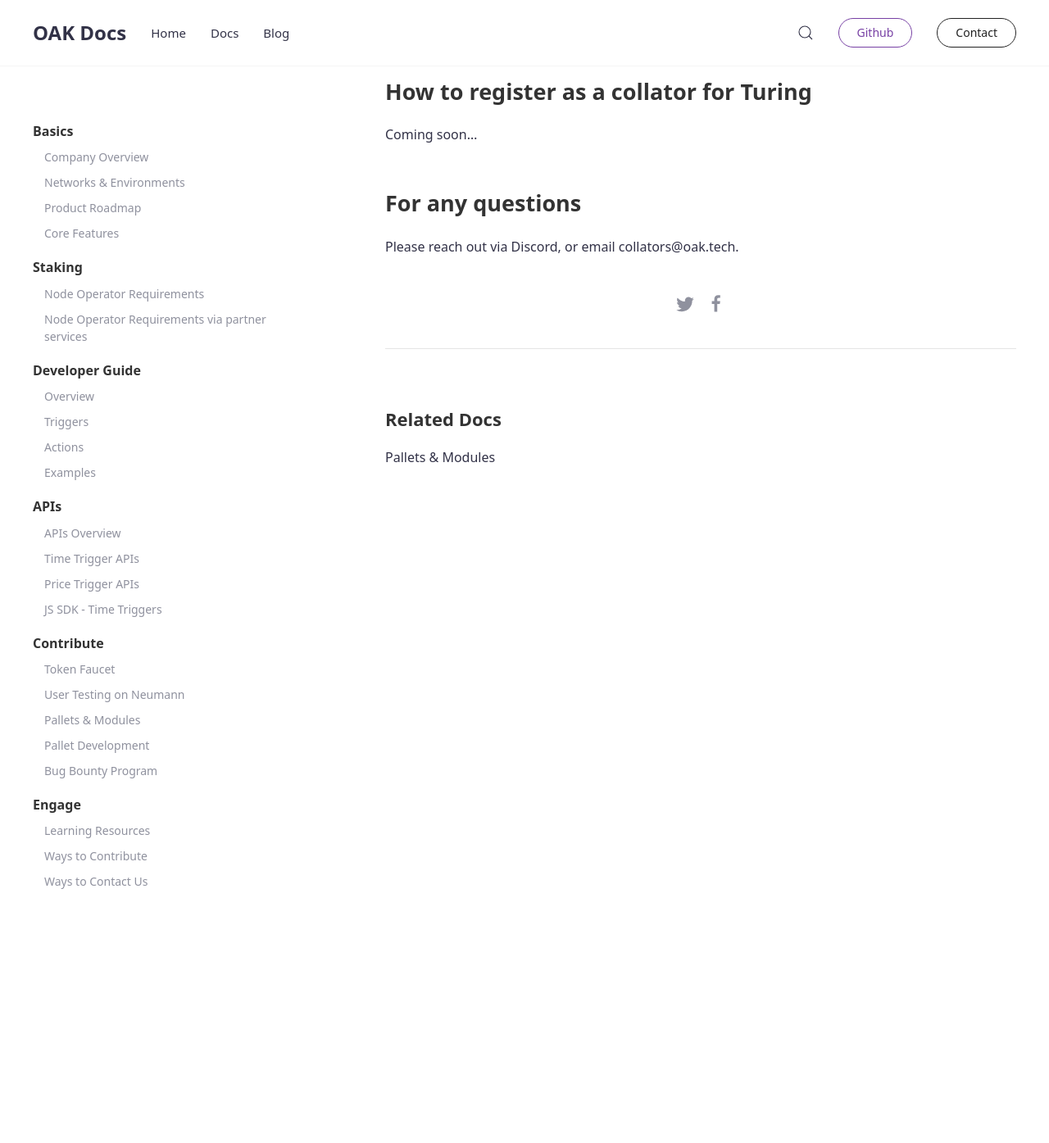
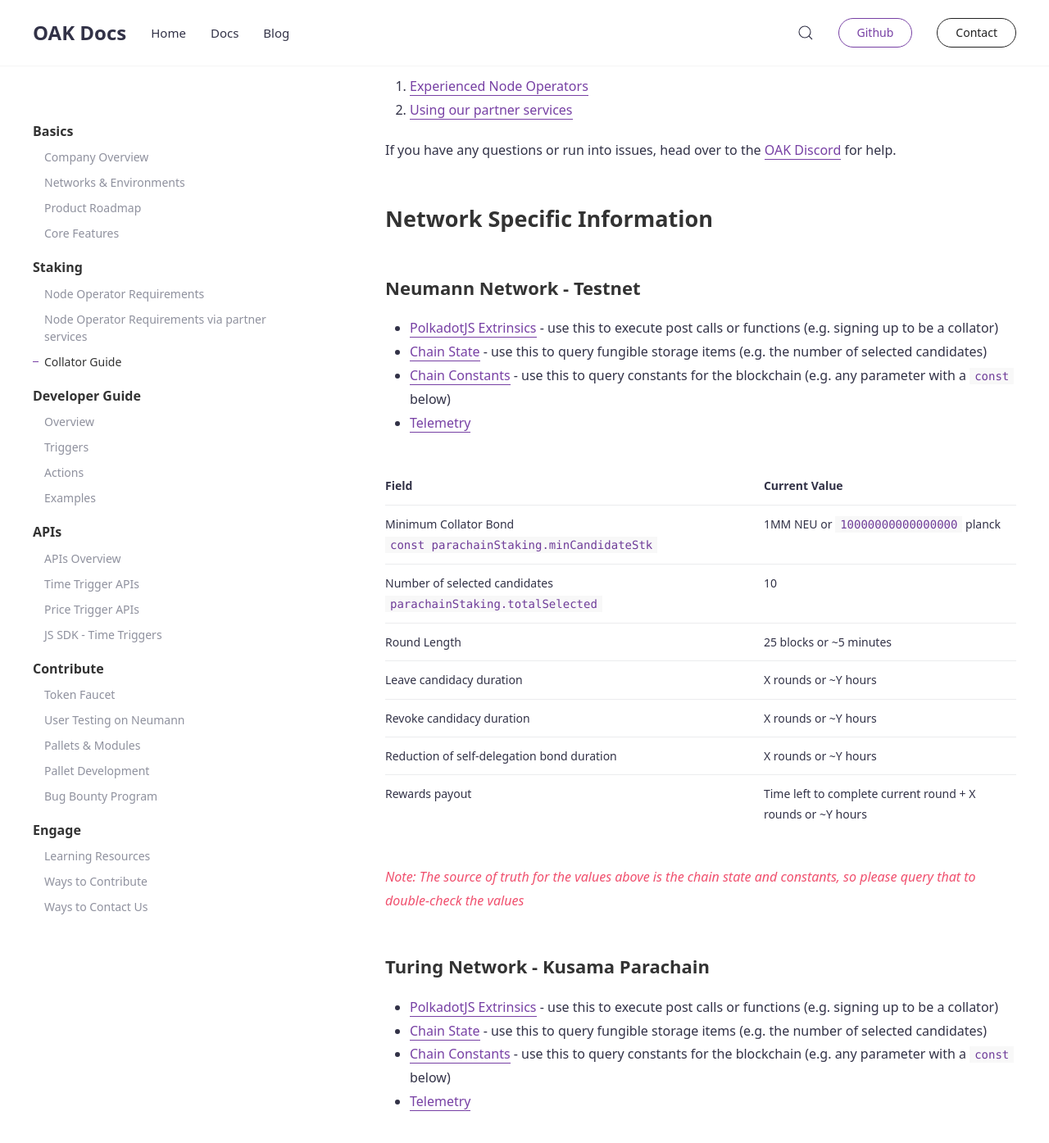
Before and after one commit to AvaProtocol/OAK-docs, a Jekyll site: the page built from _docs/collators.md, in a window 1280 px wide and 1400 px high, scrolled down 375 px. Shown: the top 1395 px of the window at 82% size. Built offline with Jekyll 4.4.1, drawn with Linux system fonts in a browser that asks for light colours; some of the changed text lies outside the part shown.

Commit message:
start collator onboarding docs

```diff
--- a/_data/navigation_docs.yml
+++ b/_data/navigation_docs.yml
@@ -9,6 +9,7 @@
   docs:
   - node-operator-requirements
   - node-operator-requirements-service
+  - collators
 
 - title: Developer Guide
   docs:
--- a/_docs/collators.md
+++ b/_docs/collators.md
@@ -6,10 +6,62 @@
 ---
 
 ## Pre-requisites to start producing blocks
+
+Before you start producing blocks and earning rewards as a collator, you must first setup your node. Head over to the following pages for a tutorial on the node setup:
+
+1. [Experienced Node Operators](../node-operator-requirements)
+2. [Using our partner services](../node-operator-requirements-service)
+
+If you have any questions or run into issues, head over to the [OAK Discord](https://discord.gg/7W9UDvsbwh) for help.
+
+## Network Specific Information
+
+### Neumann Network - Testnet
+
+- [PolkadotJS Extrinsics](https://polkadot.js.org/apps/?rpc=wss%3A%2F%2Frpc.testnet.oak.tech#/extrinsics) - use this to execute post calls or functions (e.g. signing up to be a collator)
+- [Chain State](https://polkadot.js.org/apps/?rpc=wss%3A%2F%2Frpc.testnet.oak.tech#/chainstate) - use this to query fungible storage items (e.g. the number of selected candidates)
+- [Chain Constants](https://polkadot.js.org/apps/?rpc=wss%3A%2F%2Frpc.testnet.oak.tech#/chainstate/constants) - use this to query constants for the blockchain (e.g. any parameter with a `const` below)
+- [Telemetry](https://telemetry.polkadot.io/#list/0x42e75532d6809775cef4b9ca8e4bb49be2dc1e87c9ff1ba299e78481b5cb3047)
+
+| Field                                                          | Current Value                                              |
+| -------------------------------------------------------------- | ---------------------------------------------------------- |
+| Minimum Collator Bond `const parachainStaking.minCandidateStk` | 1MM NEU or `10000000000000000` planck                      |
+| Number of selected candidates `parachainStaking.totalSelected` | 10                                                         |
+| Round Length                                                   | 25 blocks or ~5 minutes                                    |
+| Leave candidacy duration                                       | X rounds or ~Y hours                                       |
+| Revoke candidacy duration                                      | X rounds or ~Y hours                                       |
+| Reduction of self-delegation bond duration                     | X rounds or ~Y hours                                       |
+| Rewards payout                                                 | Time left to complete current round + X rounds or ~Y hours |
+
+_Note: The source of truth for the values above is the chain state and constants, so please query that to double-check the values_
+
+### Turing Network - Kusama Parachain
+
+- [PolkadotJS Extrinsics](https://polkadot.js.org/apps/?rpc=wss%3A%2F%2Frpc.turing.oak.tech#/extrinsics) - use this to execute post calls or functions (e.g. signing up to be a collator)
+- [Chain State](https://polkadot.js.org/apps/?rpc=wss%3A%2F%2Frpc.turing.oak.tech#/chainstate) - use this to query fungible storage items (e.g. the number of selected candidates)
+- [Chain Constants](https://polkadot.js.org/apps/?rpc=wss%3A%2F%2Frpc.turing.oak.tech#/chainstate/constants) - use this to query constants for the blockchain (e.g. any parameter with a `const` below)
+- [Telemetry](https://telemetry.polkadot.io/#list/0x0f62b701fb12d02237a33b84818c11f621653d2b1614c777973babf4652b535d)
+
+| Field                                                          | Current Value                                              |
+| -------------------------------------------------------------- | ---------------------------------------------------------- |
+| Minimum Collator Bond `const parachainStaking.minCandidateStk` | 1MM NEU or `10000000000000000` planck                      |
+| Number of selected candidates `parachainStaking.totalSelected` | 10                                                         |
+| Round Length                                                   | 600 blocks or ~2 hours                                     |
+| Leave candidacy duration                                       | X rounds or ~Y hours                                       |
+| Revoke candidacy duration                                      | X rounds or ~Y hours                                       |
+| Reduction of self-delegation bond duration                     | X rounds or ~Y hours                                       |
+| Rewards payout                                                 | Time left to complete current round + X rounds or ~Y hours |
+
+_Note: The source of truth for the values above is the chain state and constants, so please query that to double-check the values_
+
+## How to register as a collator
+
+## How to leave as a collator
+
+## FAQ
+
+For any questions unaddress here or any support, please reach out via [OAK Discord](https://discord.gg/7W9UDvsbwh), or email <collators@oak.tech>.
+
+### Why does it take a while to unbond my tokens?
+
 Coming soon...
-
-## How to register as a collator for Turing
-Coming soon...
-
-## For any questions
-Please reach out via Discord, or email collators@oak.tech.
```
Also changed, not shown: _docs/bug-bounty.md (+3 -5 lines), _docs/node-operator-requirements-service.md (+1 -1 lines), _docs/node-operator-requirements.md (+1 -1 lines).
